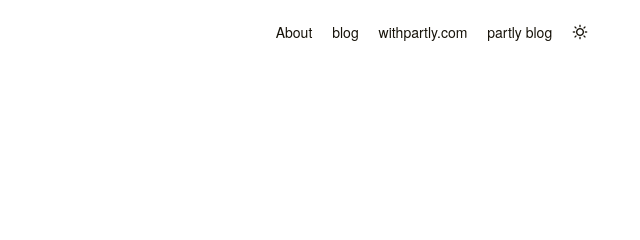
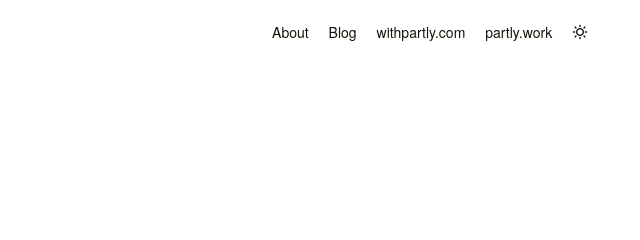
Before and after one commit to svsaraf/svsaraf.github.io, a plain HTML site: page index.html in a window 1280 px wide. Shown: the top 240 px of the page, 640-1280 px from the left. Drawn offline with Linux system fonts and the light colour scheme.

Commit message:
updated link

```diff
--- a/index.html
+++ b/index.html
@@ -79,11 +79,11 @@
 
                 <a class="menu-item" href="/about" title="">About</a>
 
-                <a class="menu-item" href="/posts" title="">blog</a>
+                <a class="menu-item" href="/posts" title="">Blog</a>
 
                 <a class="menu-item" href="https://withpartly.com" title="">withpartly.com</a>
 
-                <a class="menu-item" href="https://www.partly.work" title="">partly blog</a>
+                <a class="menu-item" href="https://www.partly.work" title="">partly.work</a>
 
                 <a href="javascript:void(0);" class="theme-switch"><i class="iconfont icon-sun"></i></a>&nbsp;
         </div>
@@ -103,11 +103,11 @@
 
                 <a class="menu-item" href="/about" title="">About</a>
 
-                <a class="menu-item" href="/posts" title="">blog</a>
+                <a class="menu-item" href="/posts" title="">Blog</a>
 
                 <a class="menu-item" href="https://withpartly.com" title="">withpartly.com</a>
 
-                <a class="menu-item" href="https://www.partly.work" title="">partly blog</a>
+                <a class="menu-item" href="https://www.partly.work" title="">partly.work</a>
 
         </div>
     </div>
```
Also changed, not shown: 404.html (+4 -4 lines), 5_hours_a_week/index.html (+4 -4 lines), about/index.html (+4 -4 lines), categories/index.html (+4 -4 lines), categories/op-ed/index.html (+4 -4 lines), cheap/index.html (+4 -4 lines), holding_in_your_head/index.html (+4 -4 lines), human_knowledge/index.html (+4 -4 lines), keynesian_workweek/index.html (+4 -4 lines), post-ideas/index.html (+4 -4 lines), posts/index.html (+4 -4 lines), products/index.html (+4 -4 lines), tags/index.html (+4 -4 lines), tags/philosophy/index.html (+4 -4 lines), 3 more files.
